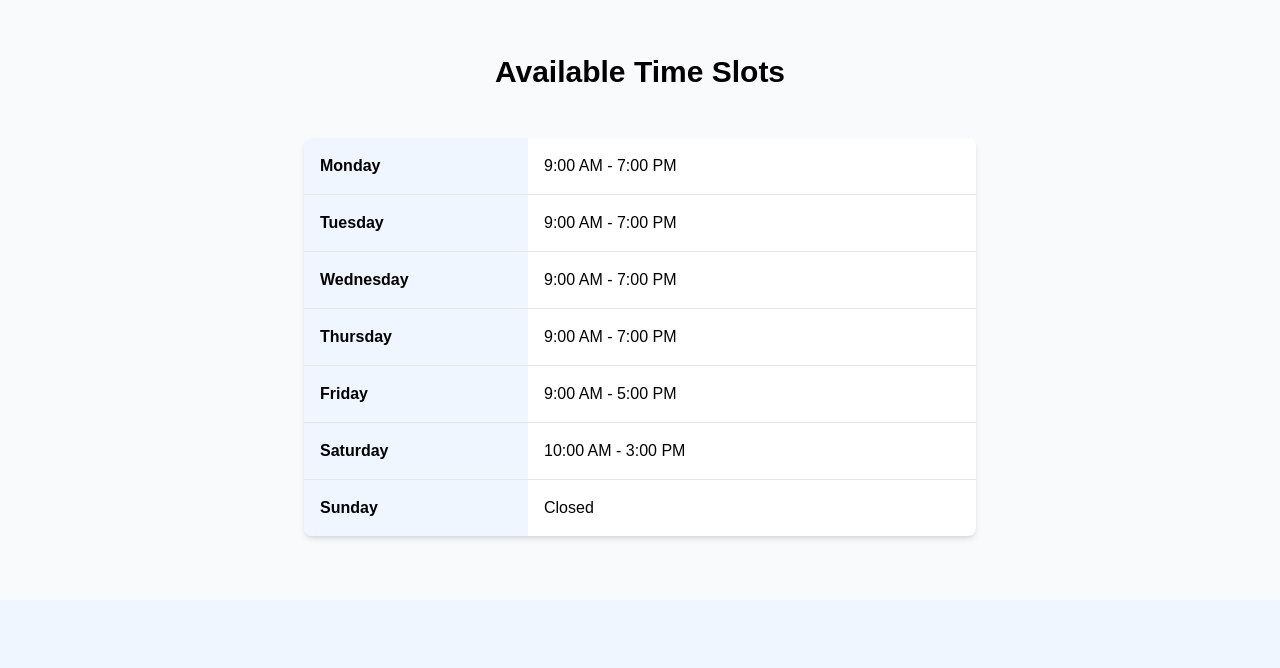
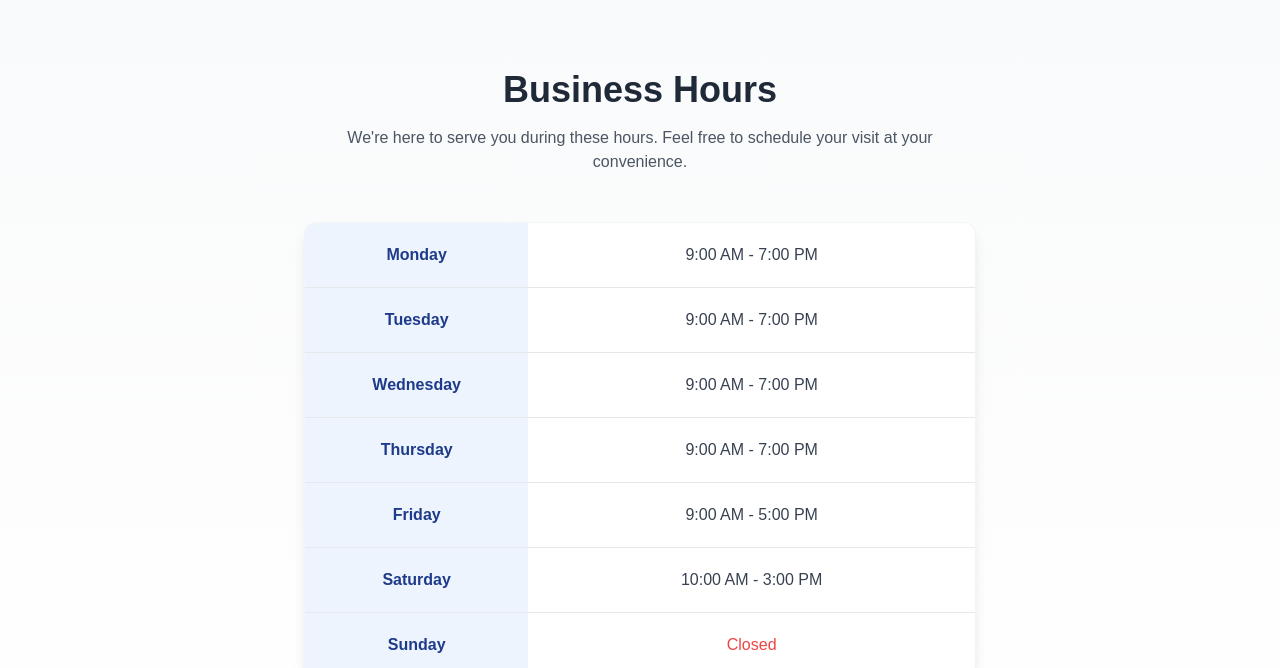
Before and after one commit to asimar007/sohel, a React (Vite) app: page / in a window 1280 px wide. Shown: the part 1832-2500 px from the top of the page. Built offline with nearby package versions, Linux system fonts and the light colour scheme; a web font is replaced by a local one.

Commit message:
ui changes

```diff
--- a/src/components/Schedule.tsx
+++ b/src/components/Schedule.tsx
@@ -10,18 +10,31 @@ export default function Schedule() {
   ];
 
   return (
-    <div className="py-16 bg-gray-50" id="schedule">
+    <div className="py-20 bg-gradient-to-b from-gray-50 to-white" id="schedule">
       <div className="max-w-6xl mx-auto px-4">
-        <h2 className="text-3xl font-bold text-center mb-12">
-          Available Time Slots
+        <h2 className="text-4xl font-bold text-center mb-4 text-gray-800">
+          Business Hours
         </h2>
-        <div className="max-w-2xl mx-auto bg-white rounded-lg shadow-md overflow-hidden">
+        <p className="text-center text-gray-600 mb-12 max-w-2xl mx-auto">
+          We're here to serve you during these hours. Feel free to schedule your
+          visit at your convenience.
+        </p>
+        <div className="max-w-2xl mx-auto bg-white rounded-xl shadow-lg overflow-hidden border border-gray-100 hover:shadow-xl transition-shadow duration-300">
           {schedule.map((slot, index) => (
-            <div key={index} className="flex border-b last:border-b-0">
-              <div className="w-1/3 bg-blue-50 p-4 font-semibold">
+            <div
+              key={index}
+              className="flex border-b last:border-b-0 hover:bg-blue-50 transition-colors duration-200"
+            >
+              <div className="w-1/3 bg-blue-100 bg-opacity-50 p-5 font-semibold text-blue-900 flex items-center justify-center">
                 {slot.day}
               </div>
-              <div className="w-2/3 p-4">{slot.times}</div>
+              <div className="w-2/3 p-5 text-gray-700 flex items-center justify-center font-medium">
+                {slot.times === "Closed" ? (
+                  <span className="text-red-500">{slot.times}</span>
+                ) : (
+                  slot.times
+                )}
+              </div>
             </div>
           ))}
         </div>
```
